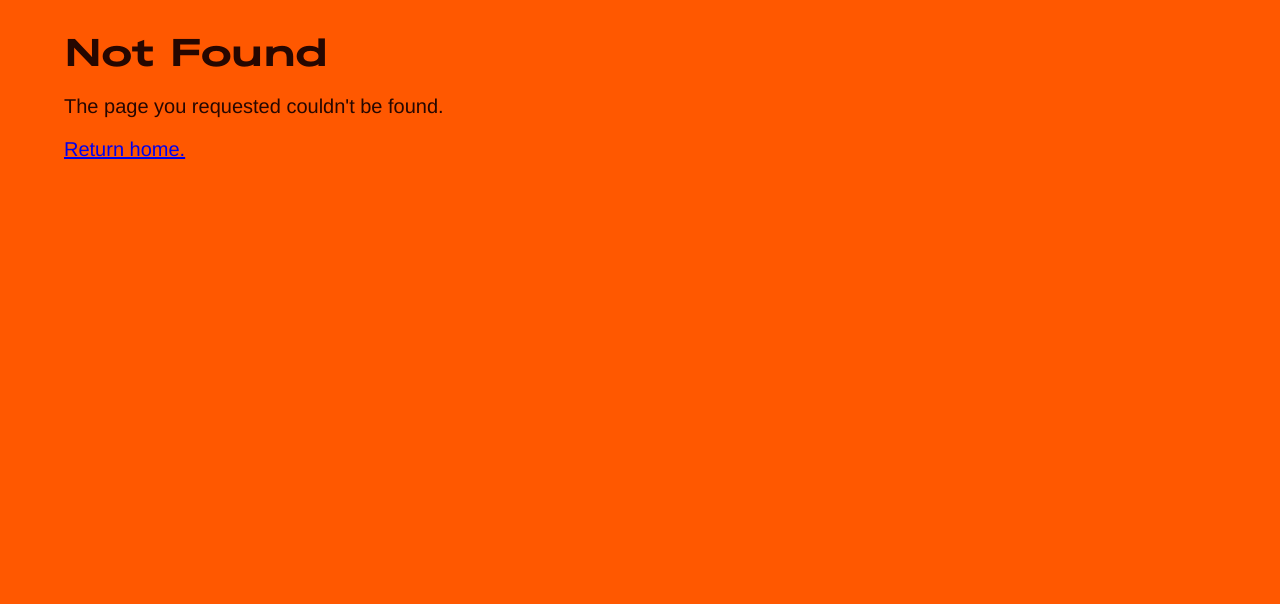
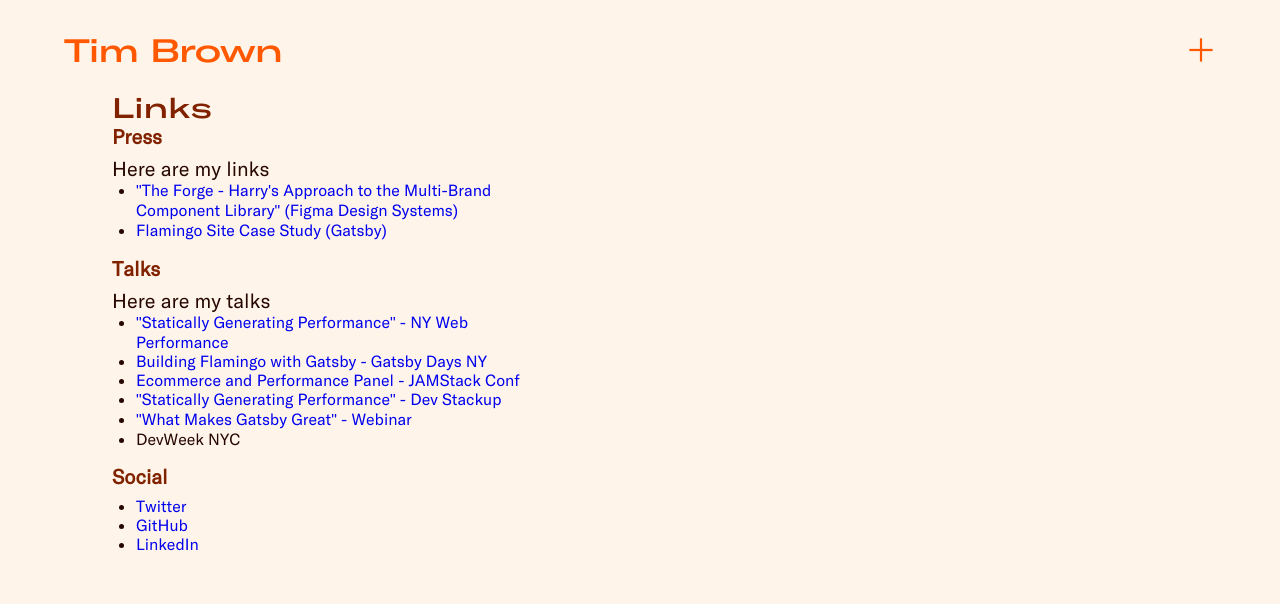
Before and after one commit to brimtown/brimtown.org, a Gatsby site: page /links in a window 1280 px wide. Before the commit this address had no page. Built offline with nearby package versions, Linux system fonts and the light colour scheme; Gatsby itself is replaced by a stand-in of ours.

Commit message:
WIP: add links page

```diff
--- a/src/components/Ball.tsx
+++ b/src/components/Ball.tsx
@@ -1,5 +1,6 @@
 import React from 'react';
 import styled from 'styled-components';
+import theme from '../theme';
 
 const BALL_SPEED = 5;
 const BALL_DIAMETER = 20;
@@ -14,7 +15,7 @@ const BallWrapper = styled.div.attrs<WrapperProps>({
     transform: `translate3d(${left}px, ${top}px, 0px)`,
   }),
 })<WrapperProps>`
-  background-color: black;
+  background-color: ${theme.colors.burnt};
   border-radius: 50%;
   height: ${BALL_DIAMETER}px;
   width: ${BALL_DIAMETER}px;
@@ -22,6 +23,7 @@ const BallWrapper = styled.div.attrs<WrapperProps>({
   top: 0;
   left: 0;
   cursor: grab;
+  z-index: 1000;
   will-change: transform;
 `;
 
--- a/src/components/Header.tsx
+++ b/src/components/Header.tsx
@@ -1,30 +1,47 @@
 import React from 'react';
 import styled from 'styled-components';
-import SocialIcons from './SocialIcons';
+import { Link } from 'gatsby';
 
-const HeaderWrapper = styled.div`
+const HeaderWrapper = styled.nav<Props>`
   display: flex;
   justify-content: space-between;
-`;
-
-const HeaderText = styled.h1`
-  font-family: ${(props): string => props.theme.fonts.americaExtended};
+  margin: 0 0 1.45rem 0;
+  color: ${(props): string =>
+    props.color ? props.color : props.theme.colors.orange};
   font-size: 1.5rem;
-  margin: 0 0 1.45rem 0;
-  padding: 0;
-  color: ${(props): string => props.theme.colors.black};
   line-height: 1.1;
   letter-spacing: -1px;
+  font-family: ${(props): string => props.theme.fonts.americaExtended};
 
   ${(props): string => props.theme.mediaQueries.small} {
     font-size: 2rem;
   }
 `;
 
-const Header: React.FC = () => (
-  <HeaderWrapper>
-    <HeaderText>Tim Brown</HeaderText>
-    <SocialIcons />
+const NameLink = styled(Link)`
+  color: inherit;
+  transition: color ${(props): string => props.theme.animations.fast};
+`;
+
+const AdditionalLink = styled(Link)`
+  transition: transform ${(props): string => props.theme.animations.fast};
+  color: inherit;
+
+  :hover {
+    transform: rotate(90deg);
+  }
+`;
+
+interface Props {
+  color?: string;
+}
+
+const Header: React.FC<Props> = ({ color }) => (
+  <HeaderWrapper color={color}>
+    <NameLink to="/">Tim Brown</NameLink>
+    <AdditionalLink to="/links" aria-label="Links">
+      ＋
+    </AdditionalLink>
   </HeaderWrapper>
 );
 
--- a/src/pages/404.tsx
+++ b/src/pages/404.tsx
@@ -1,9 +1,19 @@
 import React from 'react';
 import styled from 'styled-components';
 import Layout from '../components/Layout';
+import Ball from '../components/Ball';
+import Header from '../components/Header';
 
 const PageWrapper = styled.div`
+  min-height: 85vh;
+  overflow: hidden;
+  position: relative;
+  min-width: 100vw;
   padding: 3%;
+
+  ${(props): string => props.theme.mediaQueries.small} {
+    min-height: 100vh;
+  }
 
   ${(props): string => props.theme.mediaQueries.medium} {
     padding: 2rem 4rem;
@@ -25,13 +35,16 @@ const Heading = styled.h1`
 `;
 
 const Body = styled.p`
-  font-family: Helvetica, sans-serif;
   font-size: 1.25rem;
 `;
 
 const NotFoundPage: React.FC = () => (
   <Layout>
     <PageWrapper>
+      <Header />
+      <Ball top={100} left={-20} delay={500} />
+      <Ball top={300} left={-20} delay={1000} />
+      <Ball top={500} left={-20} delay={1500} />
       <Heading>Not Found</Heading>
       <Body>The page you requested couldn't be found.</Body>
       <Body>
--- /dev/null
+++ b/src/pages/links.tsx
@@ -0,0 +1,121 @@
+import React from 'react';
+import styled from 'styled-components';
+import Helmet from 'react-helmet';
+import theme from '../theme';
+import Layout from '../components/Layout';
+import Header from '../components/Header';
+
+const Heading = styled.h3`
+  font-family: ${(props): string => props.theme.fonts.america};
+  font-size: 1rem;
+  font-weight: bolder;
+  margin: 0 0 0.5rem 0;
+  padding: 0;
+  color: ${(props): string => props.theme.colors.burnt};
+
+  ${(props): string => props.theme.mediaQueries.small} {
+    font-size: 1.25rem;
+  }
+`;
+
+const Body = styled.p`
+  font-size: 1.25rem;
+`;
+
+const LinksWrapper = styled.div`
+  display: flex;
+  flex-direction: column;
+  justify-content: center;
+  padding: 3%;
+
+  ${(props): string => props.theme.mediaQueries.medium} {
+    padding: 2rem 4rem;
+  }
+`;
+
+const List = styled.ul`
+  padding-left: 0.5rem;
+  margin-left: 1rem;
+  margin-bottom: 1rem;
+`;
+
+const ListLink: React.FC = ({ to, children }) => {
+  return (
+    <li>
+      <a href={to} target="_">
+        {children}
+      </a>
+    </li>
+  );
+};
+
+const Moo = styled.h1`
+  font-family: ${(props): string => props.theme.fonts.americaExtended};
+  color: ${(props): string => props.theme.colors.burnt};
+  font-size: 1.75rem;
+`;
+
+const Foo = styled.div`
+  margin-left: 3rem;
+`;
+
+const Coo = styled.div`
+  width: 40%;
+`;
+
+const LinksPage: React.FC = () => (
+  <>
+    <Helmet>
+      <style>{`body { background-color: ${theme.colors.lightcream}; transition: background-color ${theme.animations.fast}; }`}</style>
+    </Helmet>
+    <Layout>
+      <LinksWrapper>
+        <Header />
+        <Foo>
+          <Coo>
+          <Moo>Links</Moo>
+          <Heading>Press</Heading>
+          <Body>Here are my links</Body>
+          <List>
+            <ListLink to="https://www.designsystems.com/the-forge-harrys-approach-to-multi-brand-design-systems/">
+              "The Forge - Harry's Approach to the Multi-Brand Component
+              Library" (Figma Design Systems)
+            </ListLink>
+            <ListLink to="https://www.gatsbyjs.org/blog/2019-01-30-flamingo-case-study/">
+              Flamingo Site Case Study (Gatsby)
+            </ListLink>
+          </List>
+          <Heading>Talks</Heading>
+          <Body>Here are my talks</Body>
+          <List>
+            <ListLink to="https://www.youtube.com/watch?v=TDFuH1qexLk">
+              "Statically Generating Performance" - NY Web Performance
+            </ListLink>
+            <ListLink to="https://www.youtube.com/watch?v=cp6nWSBEM0o">
+              Building Flamingo with Gatsby - Gatsby Days NY
+            </ListLink>
+            <ListLink to="https://www.youtube.com/watch?v=oRG1E0xLB4U">
+              Ecommerce and Performance Panel - JAMStack Conf
+            </ListLink>
+            <ListLink to="https://www.youtube.com/watch?v=uq7B_W1xIw0">
+              "Statically Generating Performance" - Dev Stackup
+            </ListLink>
+            <ListLink to="https://www.youtube.com/watch?v=lunJFup4YAg&t=30m13s">
+              "What Makes Gatsby Great" - Webinar
+            </ListLink>
+            <li>DevWeek NYC</li>
+          </List>
+          <Heading>Social</Heading>
+          <List>
+            <ListLink to="https://twitter.com/_brimtown">Twitter</ListLink>
+            <ListLink to="https://github.com/brimtown">GitHub</ListLink>
+            <ListLink to="https://linkedin.com/in/brimtown">LinkedIn</ListLink>
+          </List>
+        </Coo>
+        </Foo>
+      </LinksWrapper>
+    </Layout>
+  </>
+);
+
+export default LinksPage;
--- a/src/theme/index.tsx
+++ b/src/theme/index.tsx
@@ -4,10 +4,15 @@ import { Sectra, Univers, America, AmericaExtended } from './typography';
 const breakpoints = ['480px', '768px', '1024px'];
 
 const theme = {
+  animations: {
+    fast: '200ms ease-out',
+  },
   colors: {
     black: '#260700',
+    burnt: '#802200',
     orange: '#ff5800',
     cream: '#ffd58d',
+    lightcream: '#fff4e9',
   },
   fonts: {
     sectra: 'Sectra, georgia, serif',
@@ -45,18 +50,23 @@ export const GlobalStyle = createGlobalStyle`
       font-display: block;
       src:url("${AmericaExtended.woff2}") format("woff2");
   }
-  ::selection {
-    background: ${theme.colors.cream};
-  }
-  body {
+  html, body, div, span,
+  h1, h2, h3, h4, h5, h6, p, blockquote, pre,
+  a, img, ol, ul, li, fieldset, form, label, legend,
+  table, caption, tbody, tfoot, thead, tr, th, td,
+  article, aside, canvas, details, embed,
+  figure, figcaption, footer, header, hgroup,
+  menu, nav, section, summary {
     margin: 0;
-    background-color: ${theme.colors.orange};
-    color: ${theme.colors.black};
+    padding: 0;
+    border: 0;
+    font-size: 100%;
+    font: inherit;
+    vertical-align: baseline;
   }
   html {
     box-sizing: border-box;
     overflow-y: scroll;
-    font-size: 100%;
   }
   * {
     box-sizing: inherit;
@@ -67,6 +77,18 @@ export const GlobalStyle = createGlobalStyle`
   *:after {
     box-sizing: inherit;
   }
+  body {
+    background-color: ${theme.colors.orange};
+    color: ${theme.colors.black};
+    font-family: ${theme.fonts.america};
+    transition: background-color ${theme.animations.fast};
+  }
+  a {
+    text-decoration: none;
+  }
+  ::selection {
+    background: ${theme.colors.cream};
+  }
 `;
 
 export default theme;
```
Also changed, not shown: src/components/SocialIcons.tsx (deleted, +0 -73 lines), src/pages/index.tsx (+6 -5 lines).
